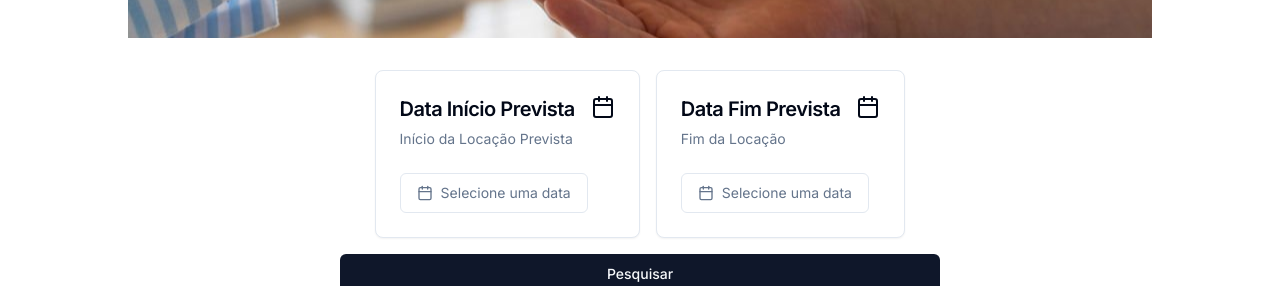
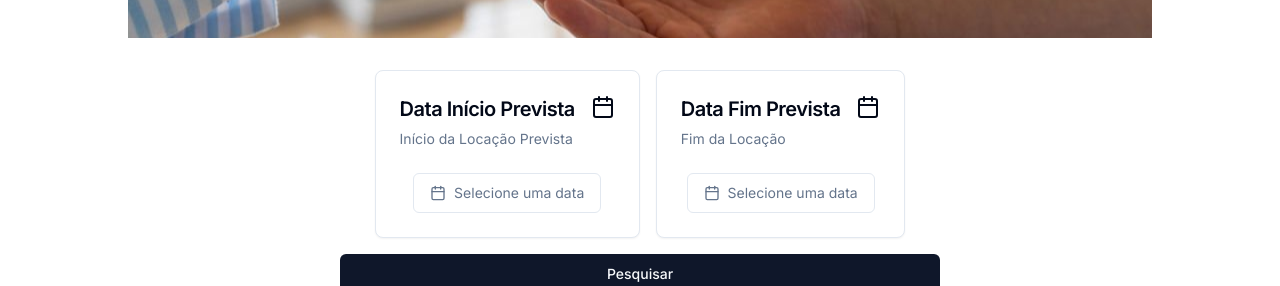
Before and after one commit to jhon-breno/oxentelar, a Next.js app: page / in a window 1280 px wide. Shown: the part 466-752 px from the top of the page. Built offline with nearby package versions, Linux system fonts and the light colour scheme.

Commit message:
refact: change  align-items card

```diff
--- a/app/_components/searchHome.tsx
+++ b/app/_components/searchHome.tsx
@@ -1,5 +1,3 @@
-"use client"
-
 import { Calendar } from "lucide-react"
 import {
   Card,
@@ -15,7 +13,7 @@ const SearchHome = () => {
   return (
     <div className="flex flex-col items-center justify-center py-8">
       <div className="flex items-center justify-center gap-4">
-        <Card>
+        <Card className="flex flex-col items-center">
           <CardHeader>
             <CardTitle className="flex justify-between gap-4 text-xl">
               Data Início Prevista
@@ -28,7 +26,7 @@ const SearchHome = () => {
             <DatePicker />
           </CardContent>
         </Card>
-        <Card>
+        <Card className="flex flex-col items-center">
           <CardHeader>
             <CardTitle className="flex justify-between gap-4 text-xl">
               Data Fim Prevista <Calendar />
```
